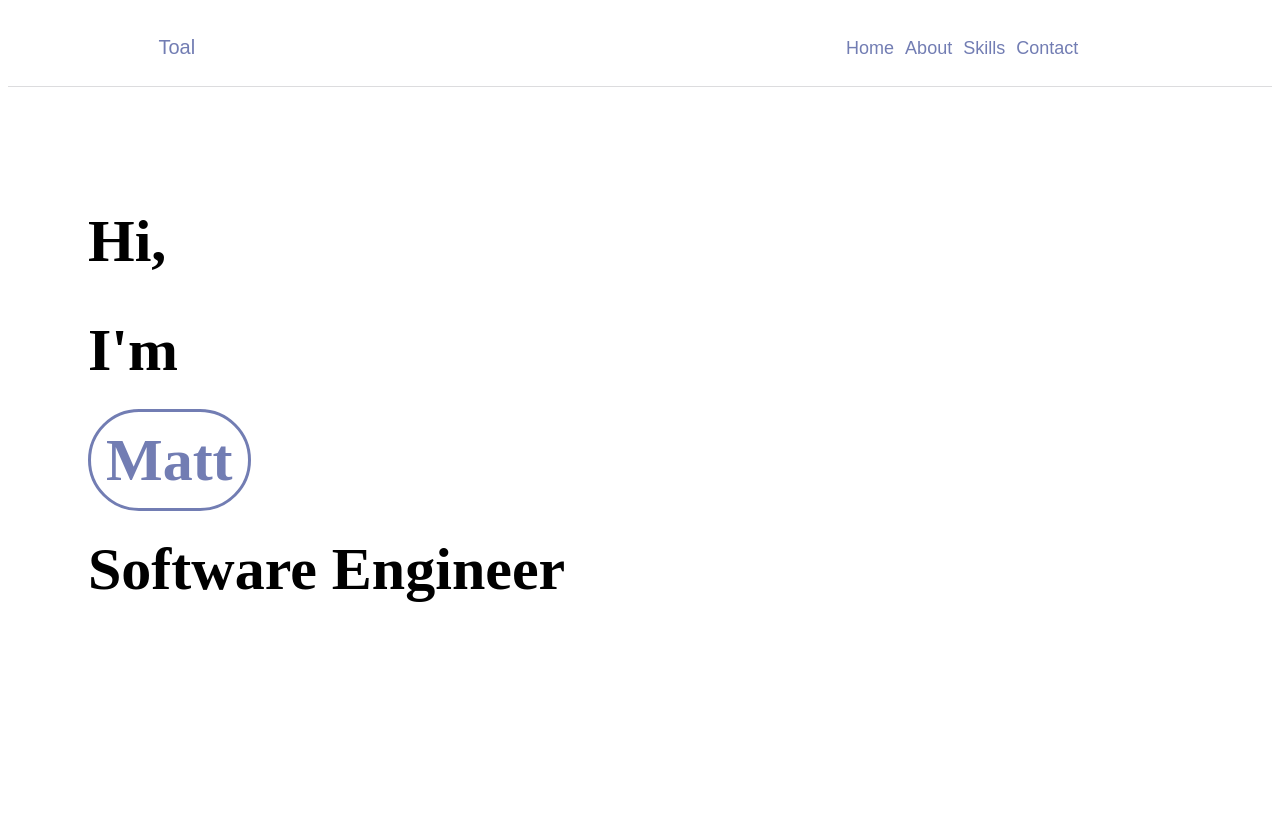
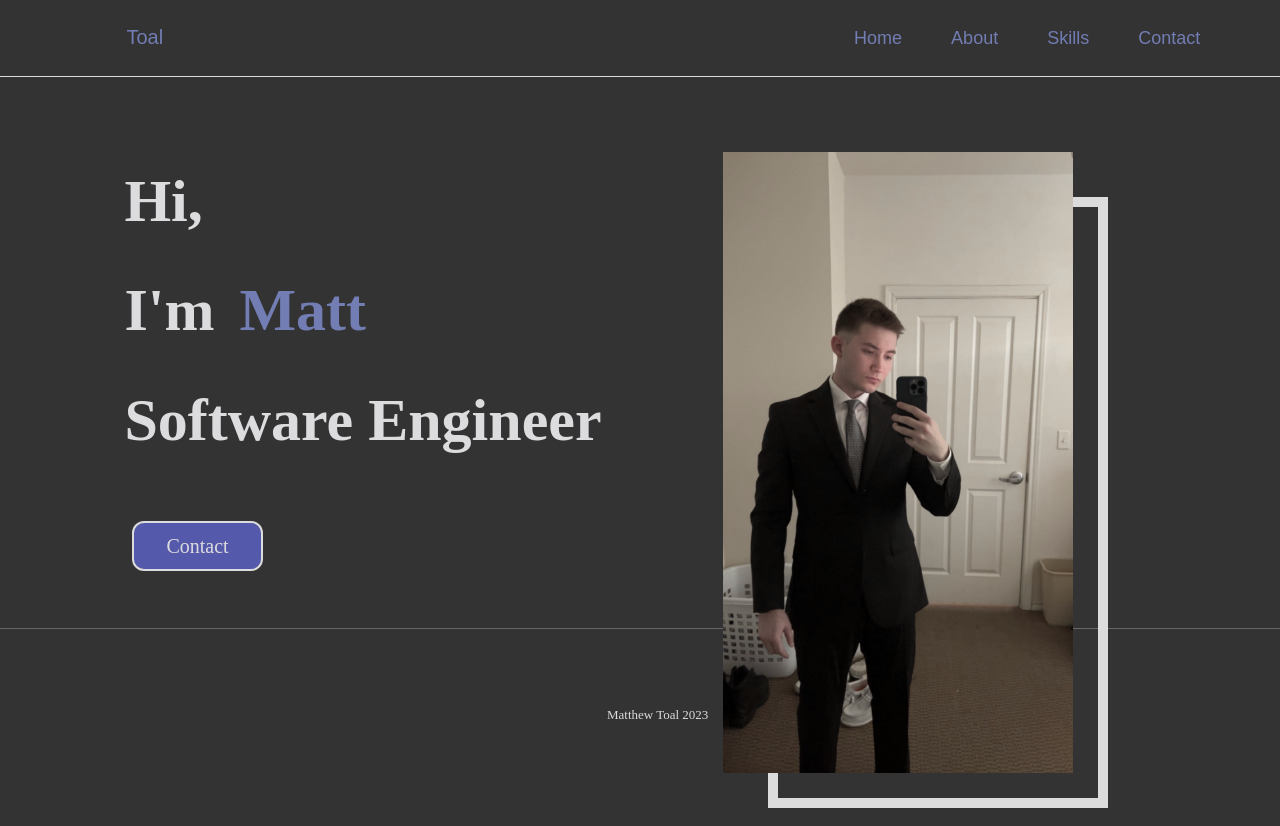
Before and after one commit to Mtoal087/project, a plain HTML site: page index.html in a window 1280 px wide. Before the commit the page ends 800 px from the top, so only its background shows below. Drawn offline with Linux system fonts and the light colour scheme.

Commit message:
Beginning all webbed pages

```diff
--- a/index.html
+++ b/index.html
@@ -17,9 +17,16 @@
         </nav>
     </header>
     <div class="intro">
+        <img src="photos/careerfair.JPG">
         <h1>Hi,</h1>
-        <h1>I'm</h1>
-        <h1 class="name">Matt</h1>
+        <h1>I'm <span class="name" style="color: #727db3;">Matt</span></h1>
         <h1>Software Engineer</h1>
     </div>
+    <div>
+        <a class="button" href="contact.html">Contact</a>
+    </div>
+
+    <footer>
+        <p class="right">Matthew Toal 2023</p>
+    </footer>
 </html>
--- a/styles/main.css
+++ b/styles/main.css
@@ -1,8 +1,13 @@
 header {
-    background-color: white;
+    margin: -10px;
+    background-color: #333;
     color: white;
-    padding: 10px 30px 17px 30px;
+    padding: 10px 0 17px 0;
     border-bottom: 1.5px solid #dcdcde;
+}
+
+body {
+    background-color: #333;
 }
 
 header nav p{
@@ -22,7 +27,7 @@ header nav ul {
 
 header nav ul li {
     display: inline-block;
-    padding: 15px 7px 5px 0;
+    padding: 15px 45px 5px 0;
     color: #727db3;
     font-family: sans-serif;
 }
@@ -50,16 +55,99 @@ header nav ul li a:hover::after{
 }
 
 .intro{
-    margin: 0;
-    padding: 80px 0 0 80px;
+    margin: -10px;
+    padding: 60px 0 50px 10%;
     font-size: 30px;
     font-family: 'Times New Roman', Times, serif;
+    color: #dcdcde;
+    position: relative;
 }
 
 .intro .name {
     color: #727db3;
     display: inline;
-    border: 3px solid #727db3;
-    border-radius: 100px;
-    padding: 15px;
+    padding: 10px;
 }
+
+.intro img {
+    display: inline-flex;
+    border: #dcdcde;
+    width: 350px;
+    height: auto;
+    float: right;
+    margin: 10px 15% 0 0;
+}
+
+
+
+.intro img {
+    --color: #dcdcde; /* the border color */
+    --border: 10px;   /* the border thickness*/
+    --offset: 20px;   /* control the offset*/
+    --gap: 5px;       /* the gap on hover */
+
+    --_c: var(--color) var(--border), #0000 0 calc(100% - var(--border)),var(--color) 0;
+    --_o: calc(3*var(--offset));
+    padding:
+      calc(var(--gap) + var(--border))
+      calc(var(--gap) + var(--border) + var(--offset))
+      calc(var(--gap) + var(--border) + var(--offset))
+      calc(var(--gap) + var(--border));
+    background:
+      linear-gradient(      var(--_c)) var(--_o) var(--_o),
+      linear-gradient(90deg,var(--_c)) var(--_o) var(--_o);
+    background-size: calc(100% - var(--_o)) calc(100% - var(--_o));
+    background-repeat: no-repeat;
+    filter: grayscale(.4);
+    transition: .5s;
+    cursor: pointer;
+  }
+  img:hover {
+    background-position: 0px 0px;
+    background-size: calc(100% - var(--offset)) calc(100% - var(--offset));
+    filter: grayscale(0);
+  }
+
+
+.button {
+    margin: 10%;
+    padding: 10px 30px;
+    background-color: #727db3;
+    color: #dcdcde;
+    font-family: 'Times New Roman', Times, serif;
+    font-size: 20px;
+    text-decoration: none;
+    border-radius: 10px;
+    position: relative;
+}
+
+.button {
+    --clr: #5559AB;
+    --outline: 2px solid #dcdcde;
+    border: 2px solid var(--clr);
+    background: var(--clr);
+    color: #dcdcde;
+    outline: var(--outline);
+    transition: outline-offset 200ms ease;
+  }
+
+  .button:hover,
+  .button:focus {
+
+    outline: var(--outline);
+    outline-offset: -6px;
+  }
+
+footer {
+    margin: 70px -10px;
+    padding: 50px 0 20px 30px;
+    border-top: 1.5px solid #666;
+    color: #dcdcde;
+}
+
+footer .right {
+    padding: 15px 50px 0 0;
+    position: relative;
+    font-size: 13px;
+    text-align: right;
+}
```
